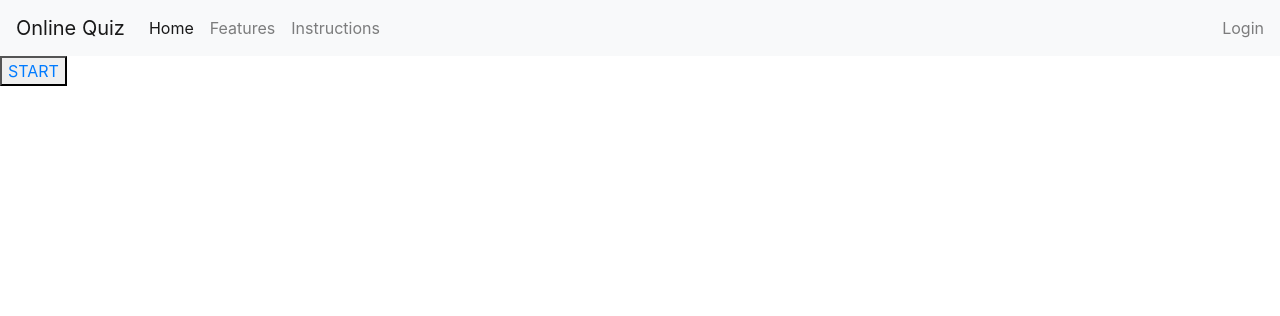
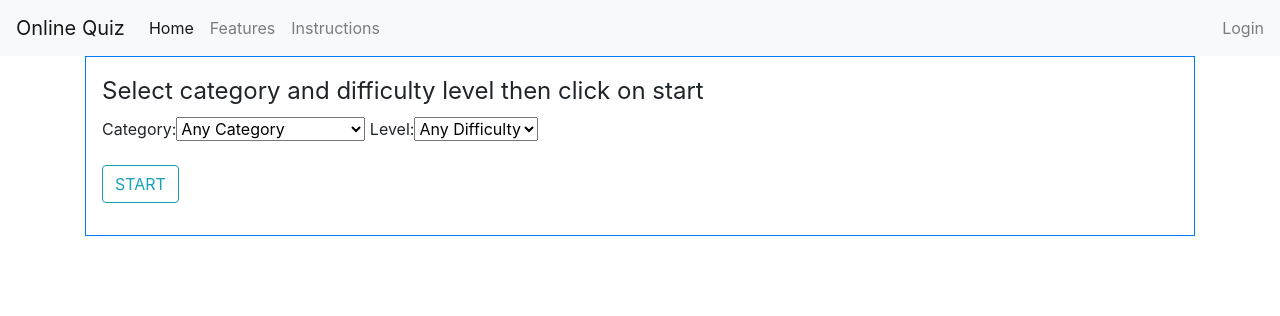
Before and after one commit to nkongenelly/Python, a Django app: page / in a window 1280 px wide. Shown: the top 316 px of the page. Run offline with Django 3.2, Linux system fonts and the light colour scheme; some libraries are stand-ins or nearby versions.

Commit message:
Added questions category and level

```diff
--- /dev/null
+++ b/online_quiz_project/questions/forms.py
@@ -0,0 +1,11 @@
+from django import forms
+
+class QuestionForms(forms.Form):
+    CATEGORIES = (("Any Category", "Any Category"),("General Knowledge", "General Knowledge"), ("Science & Nature", "Science & Nature"), ("Science: Mathematics", "Science: Mathematics"),
+     ("Science: Computer", "Science: Computer"), ("Geography", "Geography"), ("History", "History"), ("Politics", "Politics"), ("Art", "Art"), ("Animals", "Animals"))
+    category = forms.ChoiceField(choices=CATEGORIES)
+    LEVELS = (("Any Difficulty", "Any Difficulty"), ("easy", "easy"), ("Medium", "Medium"), ("hard", "hard"))
+    level = forms.ChoiceField(choices=LEVELS)
+
+    class Meta:
+        fields = ["category", "level"]
--- a/online_quiz_project/questions/templates/questions/base.html
+++ b/online_quiz_project/questions/templates/questions/base.html
@@ -27,8 +27,19 @@
               </span>
             </div>
           </nav>
-            {% block content %}
-            {% endblock %}
+          <div class="container">
+            {% if messages %}
+              {% for message in messages %}
+                <div class="alert alert-{{ message.tags }}">
+                  {{ message }}
+                </div>
+              {% endfor %}
+            {% endif %}
+            <div>
+              {% block content %}
+              {% endblock %}
+            </div>
+          </div>
     </body>
     <script src="https://code.jquery.com/jquery-3.3.1.slim.min.js" integrity="sha384-q8i/X+965DzO0rT7abK41JStQIAqVgRVzpbzo5smXKp4YfRvH+8abtTE1Pi6jizo" crossorigin="anonymous"></script>
 <script src="https://cdnjs.cloudflare.com/ajax/libs/popper.js/1.14.7/umd/popper.min.js" integrity="sha384-UO2eT0CpHqdSJQ6hJty5KVphtPhzWj9WO1clHTMGa3JDZwrnQq4sF86dIHNDz0W1" crossorigin="anonymous"></script>
--- a/online_quiz_project/questions/templates/questions/home.html
+++ b/online_quiz_project/questions/templates/questions/home.html
@@ -1,6 +1,31 @@
 {% extends "questions/base.html" %}
 {% block content %}
     <div>
-        <button type="button"> <a href="{% url 'questions' %}">START</a></button>
+        <div class="container-lg border border-primary p-3">
+            <form method="POST">
+                {% csrf_token %}
+                <fieldset class="form-group">
+                    <legend>Select category and difficulty level then click on start</legend>
+                    {{ form }}
+                </fieldset>
+                <!-- <div class="mb-3">
+                    <select action="/" class="form-select" aria-label="Default select example">
+                        <option selected>Select Category</option>
+                        {% for category in categories %}
+                                <option name = "category" value="{{ category }}">{{ category }}</option>
+                        {% endfor %}
+                    </select>
+                </div>
+                <div class="mb-3">
+                    <select class="form-select" aria-label="Default select example">
+                        <option selected>Select Difficulty</option>
+                        {% for level in difficulty %}
+                                <option name = "level" value="{{ level }}">{{ level }}</option>
+                        {% endfor %}
+                    </select>
+                </div class="mb-3"> -->
+                <button class="btn btn-outline-info" type="submit">START</button>
+            </form>
+        </div>
     </div>
 {% endblock content %}
--- a/online_quiz_project/questions/templates/questions/questions.html
+++ b/online_quiz_project/questions/templates/questions/questions.html
@@ -1,6 +1,6 @@
 {% extends "questions/base.html" %}
 {% block content %}
     <div>
-        <h1>Each answer will be assessed when you click submit</h1>
+        <h1>Showing questionf for category {{ form.category.value }} and {{ form.level.value }} level</h1>
     </div>
 {% endblock content %}
--- a/online_quiz_project/questions/views.py
+++ b/online_quiz_project/questions/views.py
@@ -1,8 +1,35 @@
-from django.shortcuts import render
-from django.http import HttpResponse
+from django.shortcuts import render, redirect
+from django.http import HttpResponse, HttpResponseRedirect
+from .forms import QuestionForms
 
+categories = ["Any Category", "General Knowledge", "Science & Nature", "Science: Mathematics", "Science: Computer", "Geography", "History", "Politics", "Art", "Animals"]
+difficulty = ["Any Difficulty", "easy", "Medium", "hard"]
+category = ""
+level = ""
 def home(request):
-    return render(request, 'questions/home.html')
+    context = {
+        "categories": categories,
+            "difficulty": difficulty
+        }
+    print("request.method = ", request.method)
+    if request.method == 'POST':
+        category1 = request.POST
+        print("categoriessss = ", category1)
+        formValues = QuestionForms(request.POST)
+        print("formValues.is_valid() = ", formValues.is_valid())
+        if formValues.is_valid():
+            category = formValues.cleaned_data.get("category")
+            level = formValues.cleaned_data.get("level")
+            print("category = ", category)
+            print("level = ", level)
+            return render(request, 'questions/questions.html', {'form': formValues})
+
+    else :
+        formValues = QuestionForms()
+        context['form']=formValues
+        #     return render(request, 'questions/home.html', {'form': formValues})
+    return render(request, 'questions/home.html', {'form': formValues})
 
 def questions(request):
+    print("request.method 2= ", request.method)
     return render(request, 'questions/questions.html')
```
